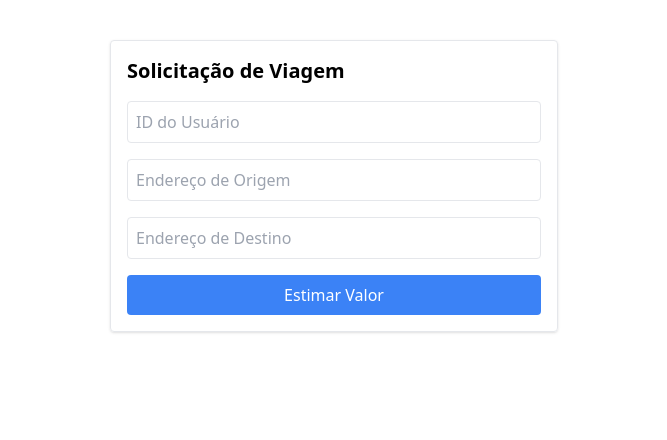
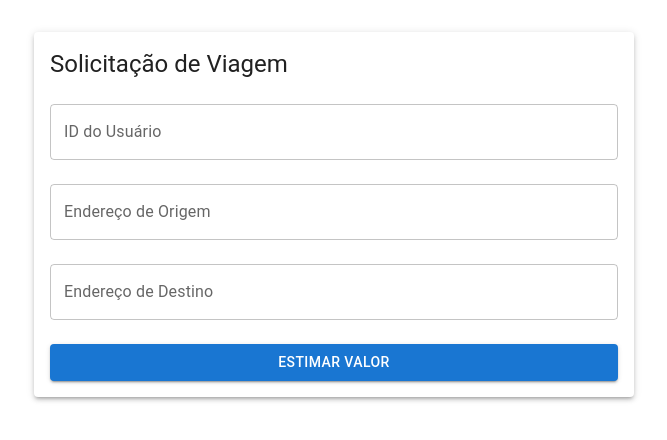
Before and after one commit to pllsg96/dashline, a React (Vite) app in the folder frontend/: page / in a window 1280 px wide. Shown: the top 440 px of the page, without its empty margins (306-973 px from the left). Built offline with nearby package versions, Linux system fonts and the light colour scheme.

Commit message:
chore: its working

```diff
--- a/frontend/package.json
+++ b/frontend/package.json
@@ -10,6 +10,9 @@
     "preview": "vite preview"
   },
   "dependencies": {
+    "@emotion/react": "^11.13.5",
+    "@emotion/styled": "^11.13.5",
+    "@mui/material": "^6.1.8",
     "dotenv": "^16.4.5",
     "react": "^18.3.1",
     "react-dom": "^18.3.1",
--- a/frontend/src/App.tsx
+++ b/frontend/src/App.tsx
@@ -4,6 +4,7 @@ import TripRequestForm from './components/TripRequestForm';
 import TripOptions from './components/TripOptions';
 import TripHistory from './components/TripHistory';
 import { TripProvider } from './context/TripContext';
+import Random from './components/teste';
 
 const App: React.FC = () => {
   return (
@@ -14,6 +15,7 @@ const App: React.FC = () => {
             <Route path="/" element={<TripRequestForm />} />
             <Route path="/options" element={<TripOptions />} />
             <Route path="/history" element={<TripHistory />} />
+            <Route path="/random" element={<Random />} />
           </Routes>
         </div>
       </Router>
--- a/frontend/src/components/TripHistory.tsx
+++ b/frontend/src/components/TripHistory.tsx
@@ -82,7 +82,7 @@ function convertSecondsToTime(secondsString) {
         {trips.map((trip) => (
           <li key={trip.id} className="p-4 border rounded shadow">
             <p>Data e Hora: {trip.date}</p>
-            <p>Motorista: {trip.driver.name}</p>
+            <p>Nome do Motorista: {trip.driver.name}</p>
             <p>Origem: {trip.origin}</p>
             <p>Destino: {trip.destination}</p>
             <p>Distância: {trip.distance/1000} Km</p>
--- a/frontend/src/components/TripOptions.tsx
+++ b/frontend/src/components/TripOptions.tsx
@@ -1,6 +1,7 @@
 import React, { useState } from 'react';
 import { useNavigate } from 'react-router-dom';
 import { useTrip } from '../context/TripContext';
+import { Box, Button, Card, CardContent, Typography, Alert } from '@mui/material';
 
 interface Driver {
   id: string;
@@ -20,23 +21,18 @@ interface Driver {
 }
 
 const TripOptions: React.FC = () => {
-  const [error, setError] = useState<string | null>(null);
+  const [error, setError] = useState<string|null>(null);
   const navigate = useNavigate();
   const { tripData } = useTrip();
 
-    // Coordenadas de origem e destino
   const originCoords = `${tripData.origin.latitude},${tripData.origin.longitude}`;
   const destinationCoords = `${tripData.destination.latitude},${tripData.destination.longitude}`;
+  const googleMapsApiKey = import.meta.env.VITE_GOOGLE_API_KEY||'';
 
-  // Acessar a chave de API do Google Maps usando import.meta.env
-  const googleMapsApiKey = import.meta.env.VITE_GOOGLE_API_KEY || '';
-
-  // Construir a URL do mapa estático com caminho
   const mapUrl = `https://maps.googleapis.com/maps/api/staticmap?size=600x600&maptype=roadmap&markers=color:blue%7Clabel:O%7C${originCoords}&markers=color:red%7Clabel:D%7C${destinationCoords}&path=color:0x0000ff|weight:5|${originCoords}|${destinationCoords}&key=${googleMapsApiKey}`;
 
   const handleChooseDriver = async (driver: Driver) => {
     try {
-
       const formatData = {
         customer_id: tripData.customer_id,
         origin: tripData.originString,
@@ -48,7 +44,7 @@ const handleChooseDriver = async (driver: Driver) => {
           name: driver.name,
         },
         value: (driver.value * (tripData.distance / 1000)),
-        }
+      };
       const response = await fetch('http://localhost:3001/ride/confirm', {
         method: 'PATCH',
         headers: {
@@ -57,13 +53,10 @@ const handleChooseDriver = async (driver: Driver) => {
         body: JSON.stringify(formatData)
       });
 
-      console.log(formatData, '-----------')
-
       if (!response.ok) {
         throw new Error('Erro ao confirmar a viagem');
       }
 
-      // Após confirmar a viagem, redireciona para a tela de histórico
       navigate('/history');
     } catch (err: any) {
       setError(err.message);
@@ -71,37 +64,39 @@ const handleChooseDriver = async (driver: Driver) => {
   };
 
   return (
-    <div className="max-w-4xl mx-auto mt-10 p-4 border rounded shadow">
-      <h2 className="text-xl font-bold mb-4">Opções de Viagem</h2>
-      {error && <p className="text-red-500">{error}</p>}
-      <div className="flex space-x-4">
-        {/* Mapa à esquerda */}
-        <div className="flex-none w-1/2">
-          <img src={mapUrl} alt="Mapa de viagem" className="w-full h-auto" />
-        </div>
-        {/* Lista de motoristas à direita */}
-        <div className="flex-grow">
-          <ul className="space-y-4">
+    <Box maxWidth="lg" mx="auto" mt={4} p={2}>
+      <Typography variant="h4" component="h2" gutterBottom>
+        Opções de Viagem
+      </Typography>
+      {error && <Alert severity="error">{error}</Alert>}
+      <Box display="flex" gap={2}>
+        <Box flex="1">
+          <img src={mapUrl} alt="Mapa de viagem" style={{ width: '100%', height: 'auto' }} />
+        </Box>
+        <Box flex="1">
           {tripData.options.map((driver: Driver) => (
-              <li key={driver.id} className="p-4 border rounded shadow">
-                <p>Nome: {driver.name}</p>
-                <p>Descrição: {driver.description}</p>
-                <p>Veículo: {driver.vehicle}</p>
-                <p>Avaliação: {driver.review.rating}</p>
-                <p>Comentário: {driver.review.comment}</p>
-                <p>Valor: R${(driver.value * (tripData.distance / 1000)).toFixed(2)}</p>
-                <button
+            <Card key={driver.id} variant="outlined" sx={{ mb: 2, borderColor: 'primary.main', boxShadow: 3 }}>
+              <CardContent>
+                <Typography variant="h6" sx={{ color: 'primary.main' }}>{driver.name}</Typography>
+                <Typography>Descrição: {driver.description}</Typography>
+                <Typography>Veículo: {driver.vehicle}</Typography>
+                <Typography>Avaliação: {driver.review.rating}</Typography>
+                <Typography>Comentário: {driver.review.review}</Typography>
+                <Typography>Valor: R${(driver.value * (tripData.distance / 1000)).toFixed(2)}</Typography>
+                <Button
                   onClick={() => handleChooseDriver(driver)}
-                  className="mt-2 bg-green-500 text-white p-2 rounded"
+                  variant="contained"
+                  color="success"
+                  sx={{ mt: 2, backgroundColor: 'success.main', '&:hover': { backgroundColor: 'success.dark' } }}
                 >
                   Escolher
-                </button>
-              </li>
+                </Button>
+              </CardContent>
+            </Card>
           ))}
-          </ul>
-        </div>
-      </div>
-    </div>
+        </Box>
+      </Box>
+    </Box>
   );
 };
 
--- a/frontend/src/components/TripRequestForm.tsx
+++ b/frontend/src/components/TripRequestForm.tsx
@@ -1,13 +1,14 @@
 import React, { useState } from 'react';
 import { useNavigate } from 'react-router-dom';
 import { useTrip } from '../context/TripContext';
+import { Box, Typography, TextField, Button, Alert, Paper } from '@mui/material';
 
 const TripRequestForm: React.FC = () => {
   const { setTripData } = useTrip();
   const [customer_id, setcustomer_id] = useState<string>('');
   const [origin, setOrigin] = useState<string>('');
   const [destination, setDestination] = useState<string>('');
-  const [error, setError] = useState<string | null>(null);
+  const [error, setError] = useState<string|null>(null);
   const navigate = useNavigate();
 
   const handleSubmit = async (e: React.FormEvent<HTMLFormElement>) => {
@@ -26,7 +27,7 @@ const TripRequestForm: React.FC = () => {
       }
 
       const data = await response.json();
-      const dataWithInput = {...data, customer_id, "originString": origin, "destinationString": destination }
+      const dataWithInput = { ...data, customer_id, originString: origin, destinationString: destination };
       console.log('Dados recebidos:', dataWithInput);
 
       // Salvar os dados no contexto
@@ -40,36 +41,47 @@ const TripRequestForm: React.FC = () => {
   };
 
   return (
-    <div className="max-w-md mx-auto mt-10 p-4 border rounded shadow">
-      <h2 className="text-xl font-bold mb-4">Solicitação de Viagem</h2>
-      {error && <p className="text-red-500">{error}</p>}
-      <form onSubmit={handleSubmit} className="space-y-4">
-        <input
-          type="text"
-          placeholder="ID do Usuário"
+    <Box maxWidth="sm" mx="auto" mt={4} p={2} component={Paper} elevation={3}>
+      <Typography variant="h5" component="h2" gutterBottom>
+        Solicitação de Viagem
+      </Typography>
+      {error && <Alert severity="error">{error}</Alert>}
+      <form onSubmit={handleSubmit}>
+        <TextField
+          fullWidth
+          label="ID do Usuário"
           value={customer_id}
           onChange={(e) => setcustomer_id(e.target.value)}
-          className="w-full p-2 border rounded"
+          variant="outlined"
+          margin="normal"
         />
-        <input
-          type="text"
-          placeholder="Endereço de Origem"
+        <TextField
+          fullWidth
+          label="Endereço de Origem"
           value={origin}
           onChange={(e) => setOrigin(e.target.value)}
-          className="w-full p-2 border rounded"
+          variant="outlined"
+          margin="normal"
         />
-        <input
-          type="text"
-          placeholder="Endereço de Destino"
+        <TextField
+          fullWidth
+          label="Endereço de Destino"
           value={destination}
           onChange={(e) => setDestination(e.target.value)}
-          className="w-full p-2 border rounded"
+          variant="outlined"
+          margin="normal"
         />
-        <button type="submit" className="w-full bg-blue-500 text-white p-2 rounded">
+        <Button
+          type="submit"
+          fullWidth
+          variant="contained"
+          color="primary"
+          sx={{ mt: 2 }}
+        >
           Estimar Valor
-        </button>
+        </Button>
       </form>
-    </div>
+    </Box>
   );
 };
 
--- /dev/null
+++ b/frontend/src/components/teste.tsx
@@ -0,0 +1,18 @@
+// src/App.jsx
+import React from 'react';
+import { Button, Typography, Container } from '@mui/material';
+
+function Random() {
+  return (
+    <Container style={{ textAlign: 'center', marginTop: '50px' }}>
+      <Typography variant="h4" gutterBottom>
+        Hello World!
+      </Typography>
+      <Button variant="contained" color="primary">
+        Click Me
+      </Button>
+    </Container>
+  );
+}
+
+export default Random;
```
Also changed, not shown: 1 other file (tests, documents, lock files or other folders). Lines whose indentation alone changed are shown as unchanged.
